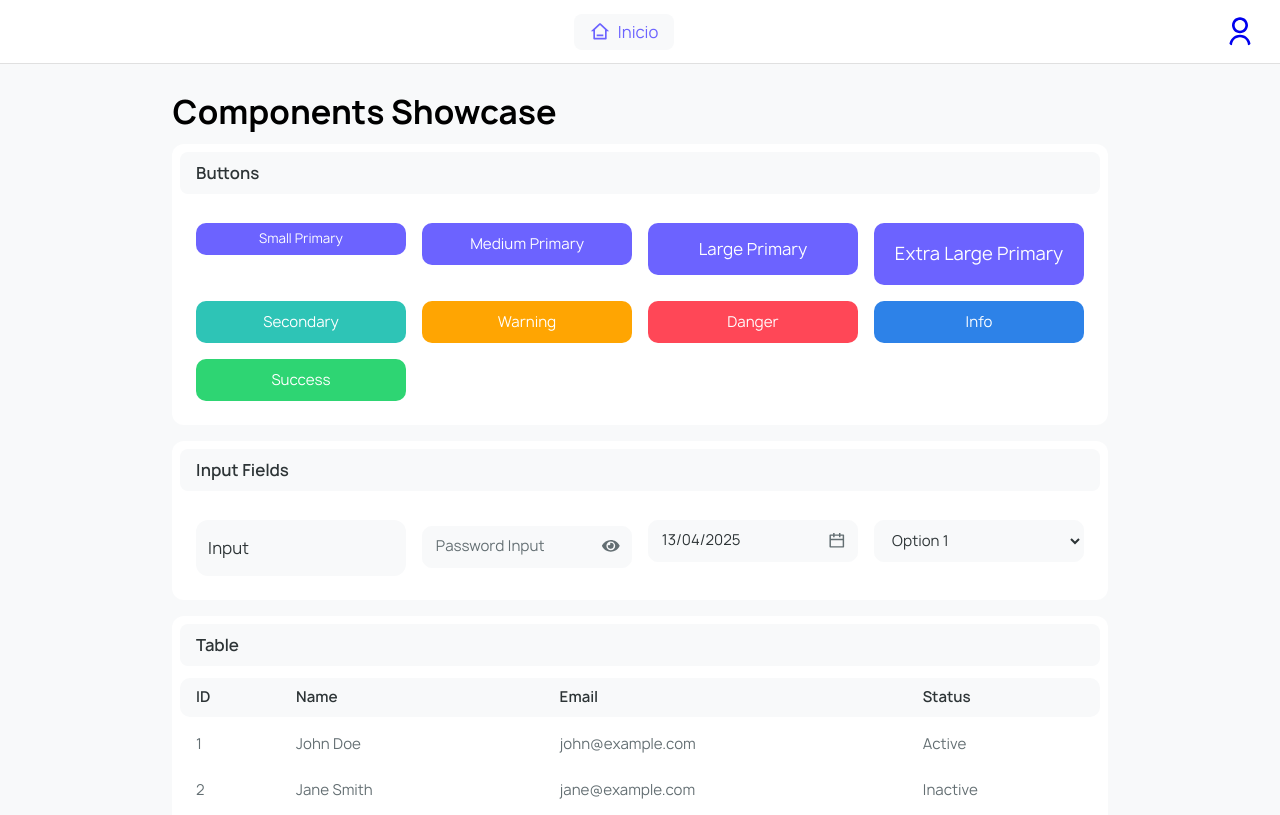
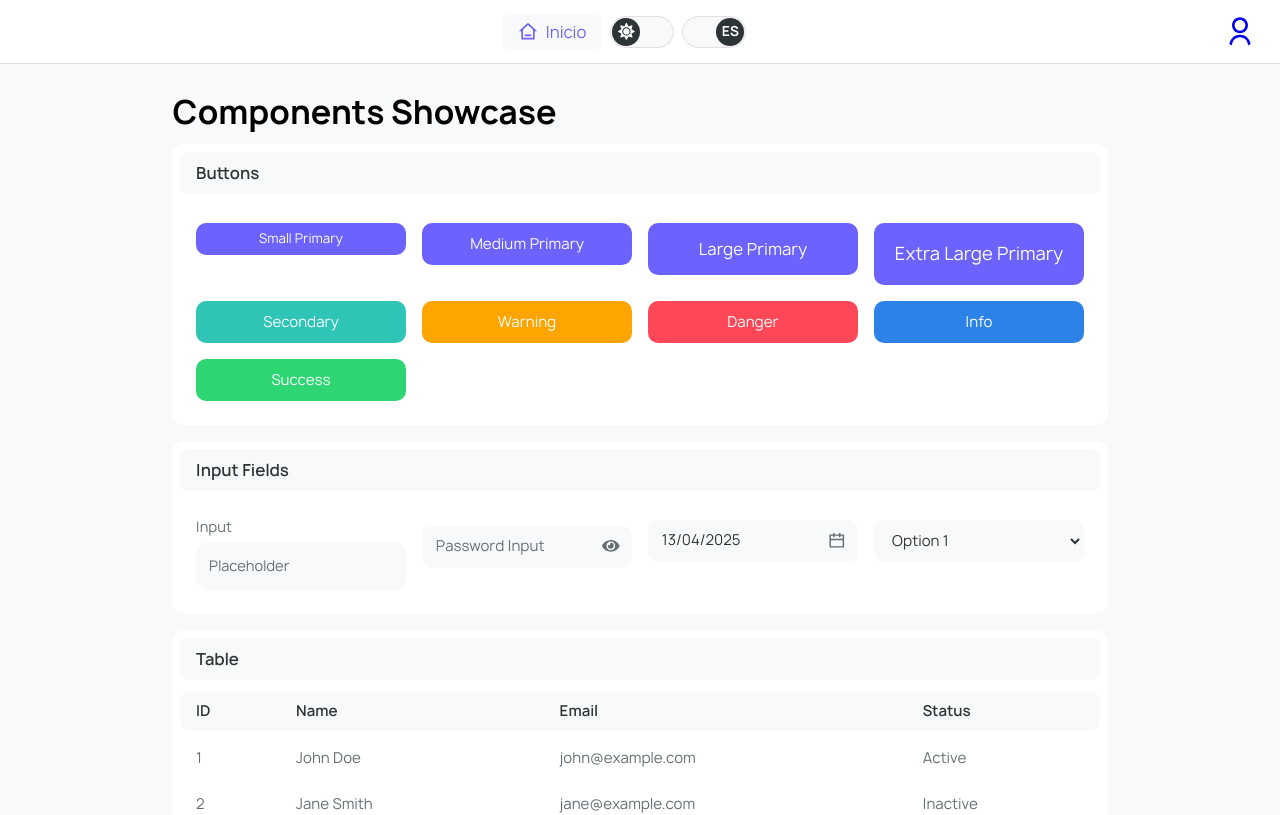
Before and after one commit to aquilesbailo123/demo-proyectos, a React (Vite) app: page /home in a window 1280 px wide. Shown: the top 815 px of the page. Built offline with nearby package versions, Linux system fonts and the light colour scheme.

Commit message:
Theme and language toggle

```diff
--- a/src/components/common/Navbar/Navbar.tsx
+++ b/src/components/common/Navbar/Navbar.tsx
@@ -7,6 +7,8 @@ import {
 
 import routes from '@/routes/routes'
 import { mainLogo } from "@/utils/constants/common"
+import ThemeToggle from "@/components/general/ThemeToggle/ThemeToggle"
+import LanguageToggle from "@/components/general/LanguageToggle/LanguageToggle"
 
 import './Navbar.css'
 
@@ -37,6 +39,10 @@ const Navbar = () => {
                         <span>{item.label}</span>
                     </Link>
                 ))}
+
+                <ThemeToggle />
+
+                <LanguageToggle />
             </div>
 
             <Link to={routes.login} className="navbar-user">
--- a/src/components/forms/Input/Input.tsx
+++ b/src/components/forms/Input/Input.tsx
@@ -1,4 +1,5 @@
 import React, { useState } from 'react'
+import { FaEye, FaEyeSlash } from 'react-icons/fa';
 
 import './Input.css'
 
@@ -54,9 +55,8 @@ interface InputProps {
 }
 
 // TODO when labelPlacement outside and no placeholder, the label should get inside and when isFocused get outside
-// TODO add validation for type email type tel type url and min and max length
-// TODO add password eye toggle if type password
-// TODO the start and end content must be inside the input
+// TODO add validation for type email type tel type url and min and max length, which should make errorMessage
+
 
 const Input = ({
     name,
@@ -86,11 +86,12 @@ const Input = ({
 }: InputProps) => {
 
     const [isFocused, setIsFocused] = useState<boolean>(false)
+    const [showPassword, setShowPassword] = useState<boolean>(false)
 
     const invalid = isInvalid || !!errorMessage
     const showClearButton = isClearable && value.length > 0 && !isDisabled
     const hasInsideLabel = labelPlacement === 'inside' && label
-    const shouldFloat = hasInsideLabel && (isFocused || value.length > 0 || placeholder)
+    const shouldFloat = hasInsideLabel && (isFocused || value.length > 0 || placeholder || startContent || endContent)
 
     const handleClear = () => setValue('')
 
@@ -129,7 +130,7 @@ const Input = ({
             )}
 
             <div className="input-container">
-                {startContent && <div className="input-start-content">{startContent}</div>}
+                {startContent && <div className={`input-start-content ${hasInsideLabel ? 'has-inside-label' : ''}`}>{startContent}</div>}
 
                 {hasInsideLabel && (
                     <label
@@ -143,7 +144,7 @@ const Input = ({
 
                 <input
                     id={name}
-                    className={`basic-input-field variant-${variant} size-${getHeightSize()} ${variant !== "underlined" ? `radius-${radius}` : ""} ${hasInsideLabel ? 'has-inside-label' : ''} ${invalid ? 'input-invalid' : ''}`}
+                    className={`basic-input-field variant-${variant} size-${getHeightSize()} ${variant !== "underlined" ? `radius-${radius}` : ""} ${hasInsideLabel ? 'has-inside-label' : ''} ${invalid ? 'input-invalid' : ''} ${startContent ? 'has-start' : ''} ${endContent || type === 'password' ? 'has-end' : ''}`}
                     style={{
                         borderColor: getBorderColor(),
                         backgroundColor: variant === 'flat' || variant === 'faded'
@@ -151,7 +152,7 @@ const Input = ({
                             : 'transparent'
                     }}
                     name={name}
-                    type={type}
+                    type={type === 'password' ? (showPassword ? 'text' : 'password') : type}
                     placeholder={placeholder}
                     value={value}
                     onChange={(e) => setValue(e.target.value)}
@@ -163,6 +164,7 @@ const Input = ({
                     maxLength={maxLength}
                     aria-invalid={invalid}
                     aria-describedby={errorMessage ? `${name}-error` : undefined}
+                    pattern={type === 'tel' ? '[0-9]*' : type === 'url' ? 'https?://.*' : undefined}
                 />
 
                 {showClearButton && (
@@ -176,7 +178,21 @@ const Input = ({
                     </button>
                 )}
 
-                {endContent && <div className="input-end-content">{endContent}</div>}
+                {(endContent || type === 'password') && (
+                    <div className={`input-end-content ${hasInsideLabel ? 'has-inside-label' : ''} `}>
+                        {endContent}
+                        {type === 'password' && (labelPlacement === "outside" || shouldFloat) && (
+                            <button
+                                type="button"
+                                className="password-toggle"
+                                onClick={() => setShowPassword(!showPassword)}
+                                aria-label={showPassword ? "Hide password" : "Show password"}
+                            >
+                                {showPassword ? <FaEyeSlash/> : <FaEye/>}
+                            </button>
+                        )}
+                    </div>
+                )}
             </div>
 
             {errorMessage && (
--- /dev/null
+++ b/src/components/general/LanguageToggle/LanguageToggle.css
@@ -0,0 +1,68 @@
+
+.language-toggle {
+    --track-width: calc(var(--size-xs) * 2);
+    --track-height: var(--size-xs);
+    --ball-size: calc(var(--size-xs) - 4px);
+
+    background: none;
+    border: none;
+    padding: 0;
+    cursor: pointer;
+    position: relative;
+}
+
+.language-toggle.size-sm {
+    --track-width: calc(var(--size-xxs) * 2);
+    --track-height: var(--size-xxs);
+    --ball-size: calc(var(--size-xxs) - 4px);
+}
+
+.language-toggle.size-lg {
+    --track-width: calc(var(--size-sm) * 2);
+    --track-height: var(--size-sm);
+    --ball-size: calc(var(--size-sm) - 4px);
+}
+
+.language-toggle-track {
+    width: var(--track-width);
+    height: var(--track-height);
+    background-color: var(--background-secondary);
+    border-radius: var(--radius-full);
+    position: relative;
+    transition: background-color 0.3s ease;
+    border: 1px solid var(--border-primary);
+}
+
+.language-toggle-ball {
+    position: absolute;
+    top: 1px;
+    left: 1px;
+    width: var(--ball-size);
+    height: var(--ball-size);
+    background-color: var(--text-primary);
+    border-radius: var(--radius-full);
+    transform: translateX(0);
+    transition: transform 0.3s ease;
+    display: flex;
+    align-items: center;
+    justify-content: center;
+}
+
+.language-icon {
+    display: flex;
+    align-items: center;
+    justify-content: center;
+    width: 60%;
+    height: 60%;
+    color: var(--text-inverse);
+    font-weight: 700;
+}
+
+.language-toggle[aria-checked="true"] .language-toggle-ball {
+    transform: translateX(calc(var(--track-width) - var(--ball-size) - 4px));
+}
+
+.language-toggle:disabled {
+    opacity: 0.7;
+    cursor: not-allowed;
+}
--- /dev/null
+++ b/src/components/general/LanguageToggle/LanguageToggle.tsx
@@ -0,0 +1,46 @@
+import { useState, useEffect } from 'react'
+import { useTranslation } from "react-i18next"
+
+import './LanguageToggle.css'
+
+interface LanguageToggleProps {
+    /** Size preset from global size variables */
+    size?: 'sm' | 'md' | 'lg'
+}
+
+const LanguageToggle = ({ size = 'md' }: LanguageToggleProps) => {
+
+    const { i18n } = useTranslation("common")
+    const [ languageSelected, setLanguageSelected ] = useState<string>(i18n.language || "en")
+
+    useEffect(() => {
+        i18n.changeLanguage(languageSelected)
+        localStorage.setItem("language", languageSelected)
+    }, [languageSelected, i18n])
+
+    const handleToggle = () => {
+        setLanguageSelected(languageSelected === "es" ? "en" : "es")
+    }
+
+    return (
+        <button
+            type="button"
+            role="switch"
+            aria-checked={languageSelected === "es"}
+            onClick={handleToggle}
+            className={`language-toggle size-${size}`}
+        >
+            <div className="language-toggle-track">
+                <div className="language-toggle-ball">
+                    {languageSelected === "en" ? (
+                        <span className="language-icon">EN</span>
+                    ) : (
+                        <span className="language-icon">ES</span>
+                    )}
+                </div>
+            </div>
+        </button>
+    )
+}
+
+export default LanguageToggle
--- /dev/null
+++ b/src/components/general/ThemeToggle/ThemeToggle.css
@@ -0,0 +1,64 @@
+
+.theme-toggle {
+    --track-width: calc(var(--size-xs) * 2);
+    --track-height: var(--size-xs);
+    --ball-size: calc(var(--size-xs) - 4px);
+
+    background: none;
+    border: none;
+    padding: 0;
+    cursor: pointer;
+    position: relative;
+}
+
+.theme-toggle.size-sm {
+    --track-width: calc(var(--size-xxs) * 2);
+    --track-height: var(--size-xxs);
+    --ball-size: calc(var(--size-xxs) - 4px);
+}
+
+.theme-toggle.size-lg {
+    --track-width: calc(var(--size-sm) * 2);
+    --track-height: var(--size-sm);
+    --ball-size: calc(var(--size-sm) - 4px);
+}
+
+.theme-toggle-track {
+    width: var(--track-width);
+    height: var(--track-height);
+    background-color: var(--background-secondary);
+    border-radius: var(--radius-full);
+    position: relative;
+    transition: background-color 0.3s ease;
+    border: 1px solid var(--border-primary);
+}
+
+.theme-toggle-ball {
+    position: absolute;
+    top: 1px;
+    left: 1px;
+    width: var(--ball-size);
+    height: var(--ball-size);
+    background-color: var(--text-primary);
+    border-radius: var(--radius-full);
+    transform: translateX(0);
+    transition: transform 0.3s ease;
+    display: flex;
+    align-items: center;
+    justify-content: center;
+}
+
+.theme-icon {
+    width: 60%;
+    height: 60%;
+    color: var(--text-inverse);
+}
+
+.theme-toggle[aria-checked="true"] .theme-toggle-ball {
+    transform: translateX(calc(var(--track-width) - var(--ball-size) - 4px));
+}
+
+.theme-toggle:disabled {
+    opacity: 0.7;
+    cursor: not-allowed;
+}
--- /dev/null
+++ b/src/components/general/ThemeToggle/ThemeToggle.tsx
@@ -0,0 +1,48 @@
+import { useState, useEffect } from 'react'
+import { FaMoon, FaSun } from 'react-icons/fa'
+
+import './ThemeToggle.css'
+
+interface ThemeToggleProps {
+    /** Size preset from global size variables */
+    size?: 'sm' | 'md' | 'lg'
+}
+
+const ThemeToggle = ({ size = 'md' }: ThemeToggleProps) => {
+
+    const [isDark, setIsDark] = useState(false)
+
+    useEffect(() => {
+        const isDarkMode = document.documentElement.classList.contains('dark')
+        setIsDark(isDarkMode)
+    }, [])
+
+    const handleToggle = () => {
+        document.documentElement.classList.toggle('dark')
+        setIsDark(!isDark)
+        localStorage.setItem('theme', isDark ? 'light' : 'dark')
+    }
+
+    return (
+        <button
+            type="button"
+            role="switch"
+            aria-checked={isDark}
+            onClick={handleToggle}
+            className={`theme-toggle size-${size}`}
+            aria-label={`Switch to ${isDark ? 'light' : 'dark'} mode`}
+        >
+            <div className="theme-toggle-track">
+                <div className="theme-toggle-ball">
+                    {isDark ? (
+                        <FaMoon className="theme-icon" />
+                    ) : (
+                        <FaSun className="theme-icon" />
+                    )}
+                </div>
+            </div>
+        </button>
+    )
+}
+
+export default ThemeToggle
--- a/src/pages/Home/Home.tsx
+++ b/src/pages/Home/Home.tsx
@@ -1,5 +1,4 @@
 import { useState } from 'react'
-import { FaEye, FaEyeSlash } from 'react-icons/fa';
 
 import Button from '@/components/common/Button/Button'
 import Card from '@/components/common/Card/Card'
@@ -63,11 +62,9 @@ const Home = () => {
                         name="input"
                         size="md"
                         label="Input"
-                        type="password"
-                        // placeholder='Placeholder'
-                        variant="flat"
+                        placeholder='Placeholder'
+                        type="url"
                         minLength={4}
-                        labelPlacement="inside"
                         value={inputValue}
                         setValue={setInputValue}
                     />
--- a/src/sizes.css
+++ b/src/sizes.css
@@ -1,5 +1,6 @@
 :root {
     /* Sizes */
+    --size-xxs: 16px;
     --size-xs: 32px;
     --size-sm: 48px;
     --size-md: 56px;
```
Also changed, not shown: src/components/forms/Input/Input.css (+48 -0 lines), src/components/common/Navbar/Navbar.css (line endings or trailing spaces).
